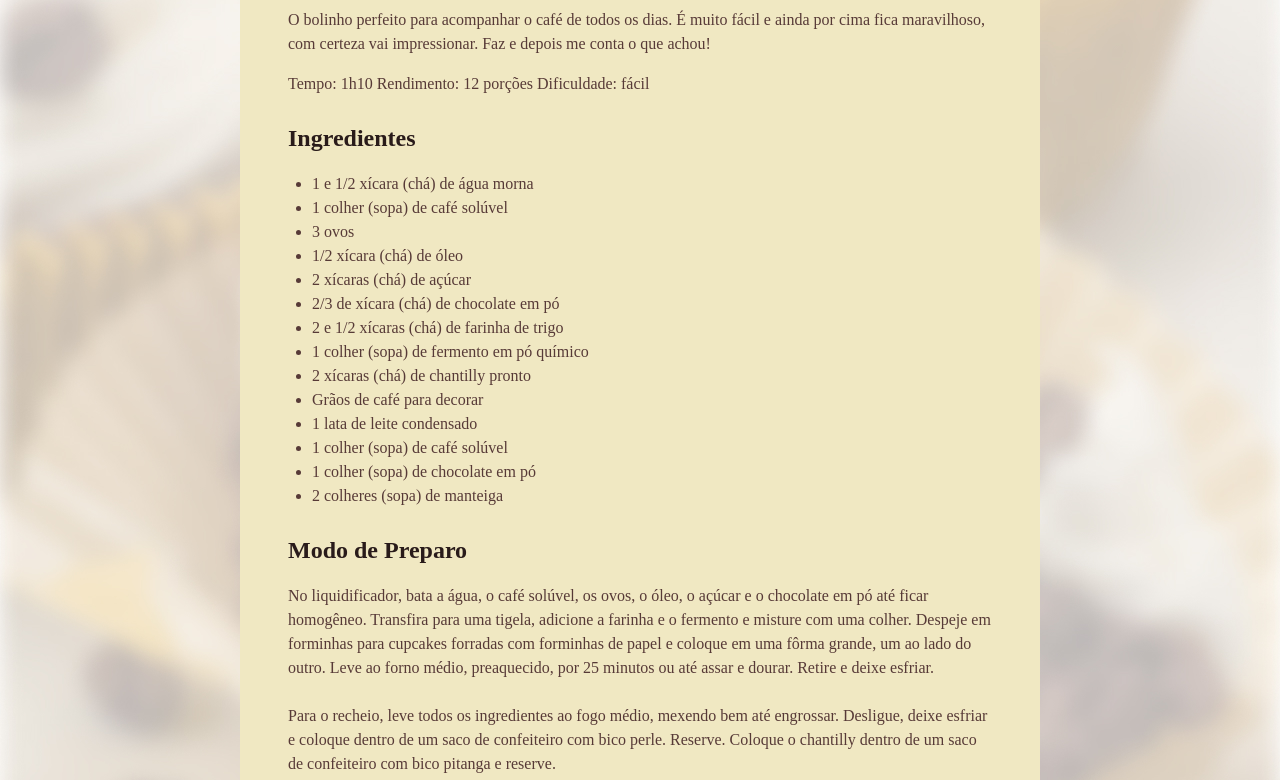
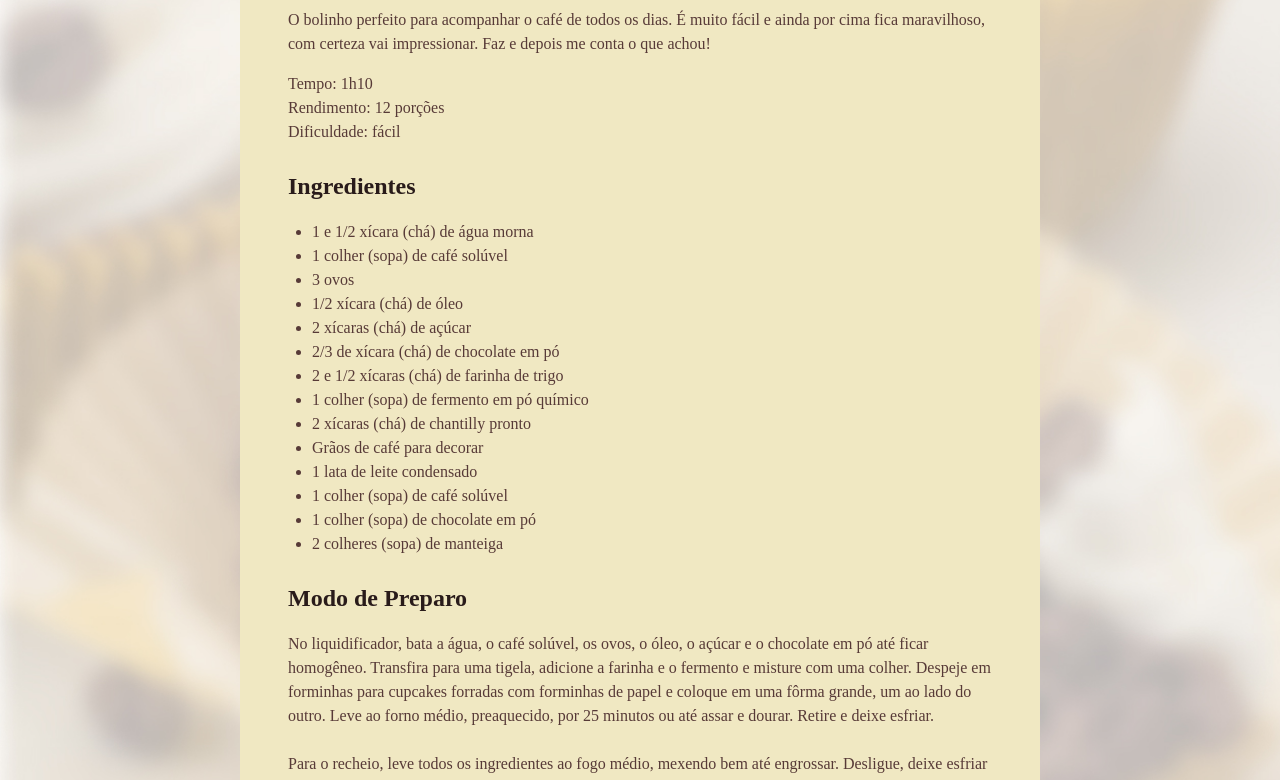
Before and after one commit to joaovvoliveira/Projects-Front, a plain HTML site: page pratica/projeto2/index.html in a window 1280 px wide. Shown: the part 580-1360 px from the top of the page. Drawn offline with Linux system fonts and the light colour scheme; a web font is replaced by a local one.

Commit message:
Adicionando projeto Turistico

```diff
--- a/pratica/projeto2/index.html
+++ b/pratica/projeto2/index.html
@@ -18,8 +18,8 @@
         <h1>Cupcake de Café com Chantilly</h1>
         <p>O bolinho perfeito para acompanhar o café de todos os dias. É muito fácil e ainda por cima fica maravilhoso, com certeza vai impressionar. Faz e depois me conta o que achou!</p>
         <p>
-          Tempo: 1h10
-          Rendimento: 12 porções
+          Tempo: 1h10<br>
+          Rendimento: 12 porções<br>
           Dificuldade: fácil
         </p>
       </section>
```
Also changed, not shown: pratica/desafioLocalTuristico/index.html (added), pratica/desafioLocalTuristico/style.css (added), 1 other file.
